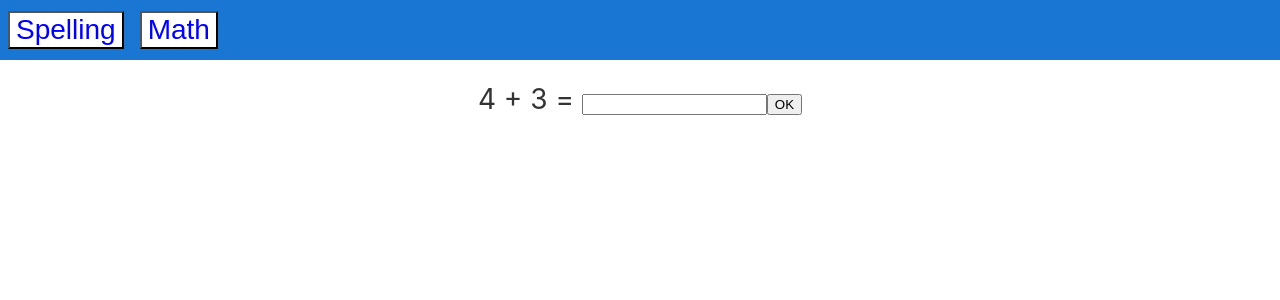
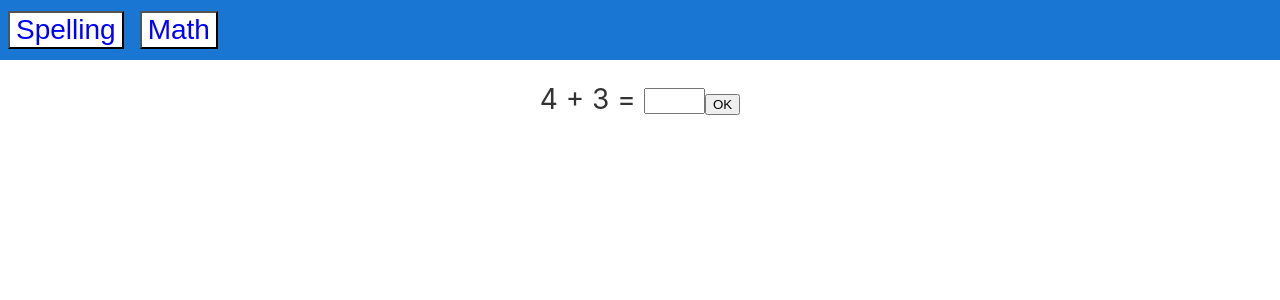
Before and after one commit to JCake/learning-games, an Angular app: page / in a window 1280 px wide. Both pictures are taken after a click on the button "Math". Shown: the top 300 px of the page. Built offline with nearby package versions, Linux system fonts and the light colour scheme.

Commit message:
number input tweaks

```diff
--- a/src/app/math/math.component.html
+++ b/src/app/math/math.component.html
@@ -77,7 +77,7 @@
 <div class="content" role="main">
 <form (submit)="checked ? giveProblem() : checkAnswer()">
     <span class="problem">{{num1}} {{operator}} {{num2}} =
-        <input type="number" size="5" [(ngModel)]="givenAnswer" name="givenAnswer" autofocus/>
+        <input type="number" class="input-number" [(ngModel)]="givenAnswer" name="givenAnswer" autofocus/>
     <button type="submit" *ngIf="!checked">OK</button></span>
     <ng-container *ngIf="checked">
         <mat-icon *ngIf="correct" class="checked-icon">checkmark</mat-icon>
--- a/src/app/math/math.component.scss
+++ b/src/app/math/math.component.scss
@@ -1,3 +1,8 @@
 .problem {
   font-size: 2em;
 }
+.input-number {
+  width: 4em;
+  height: 1.5em;
+  vertical-align: middle;
+}
```
